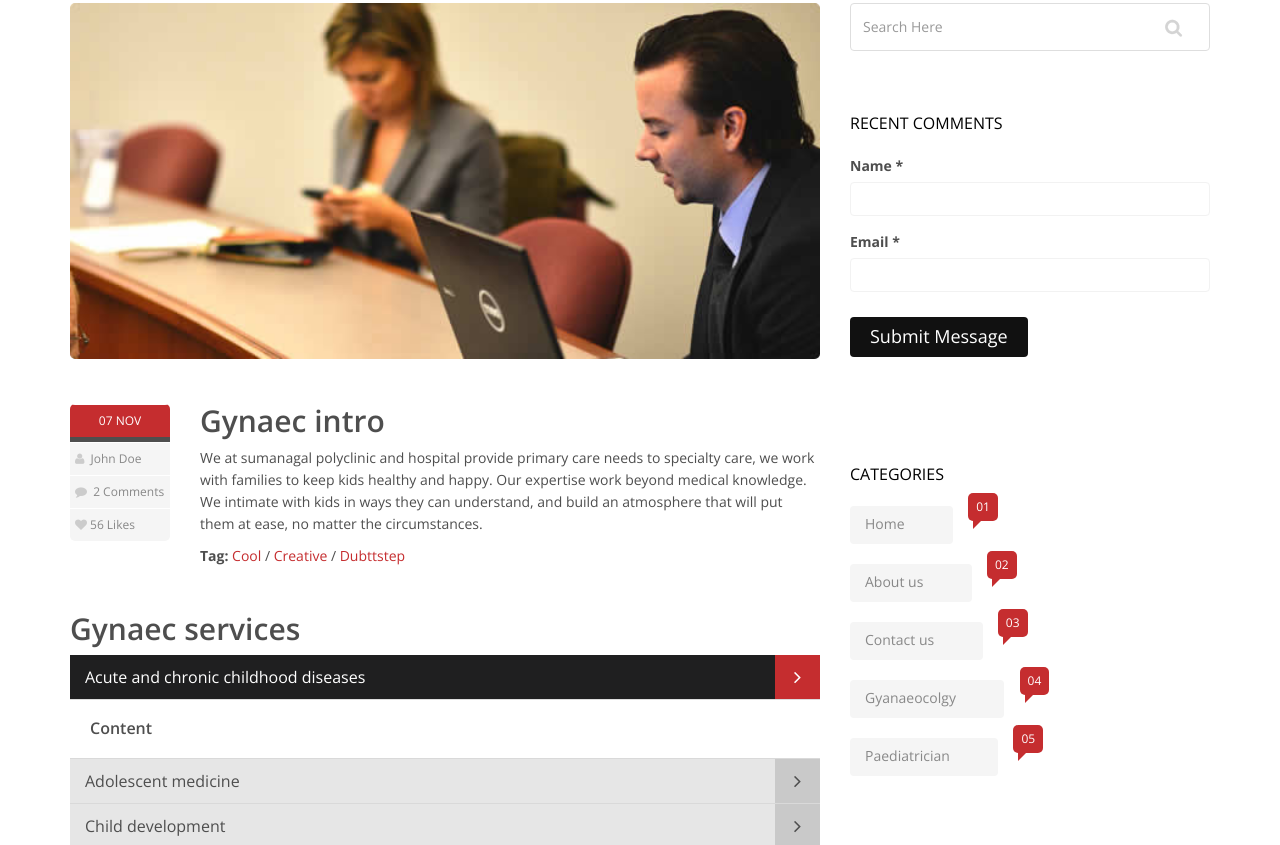
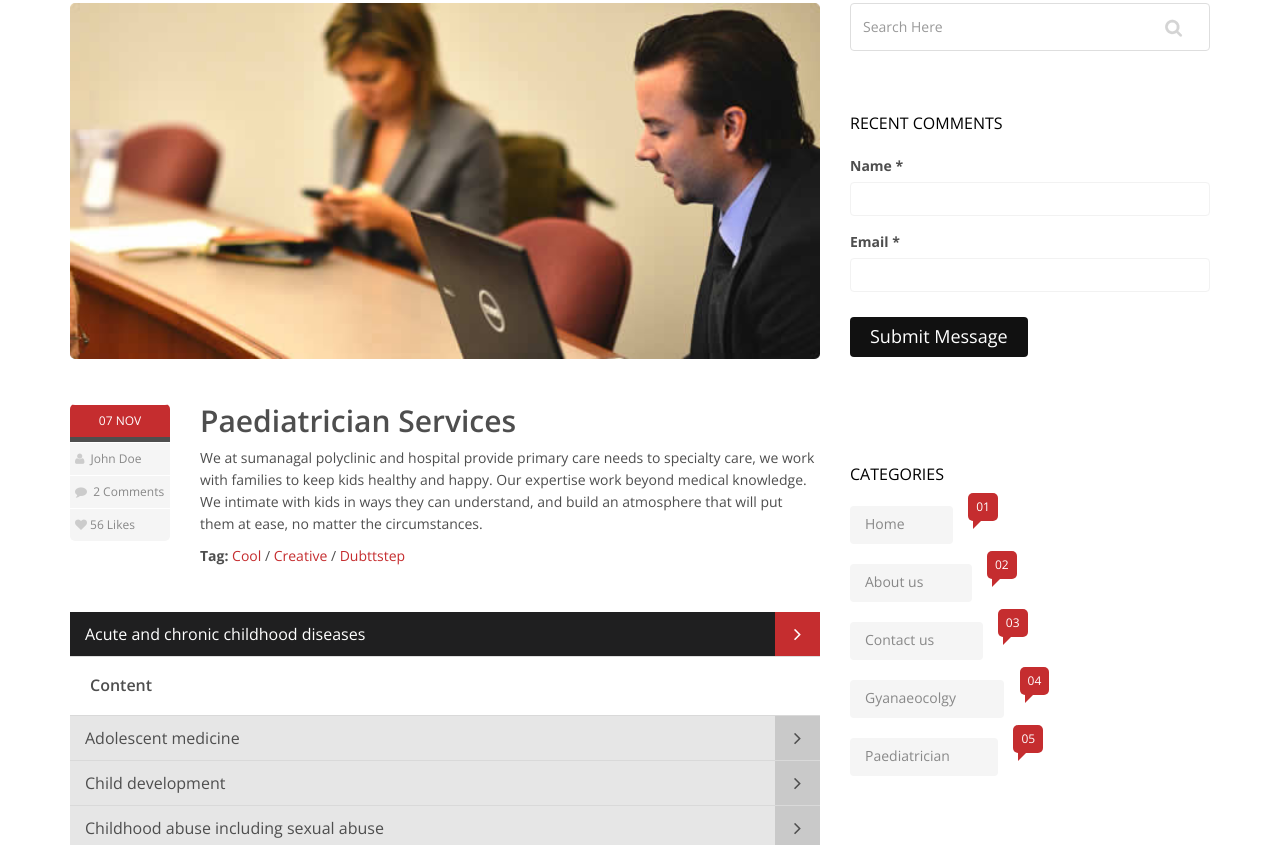
Before and after one commit to swaps95/sumangal, a plain HTML site: page paediatrician.html in a window 1280 px wide. Shown: the part 459-1304 px from the top of the page. Drawn offline with nearby package versions, Linux system fonts and the light colour scheme.

Commit message:
Create paediatrician.html

```diff
--- a/paediatrician.html
+++ b/paediatrician.html
@@ -3,9 +3,9 @@
 <head>
     <meta charset="utf-8">
     <meta name="viewport" content="width=device-width, initial-scale=1.0">
-    <meta name="description" content="">
+    <meta name="description" content="Gynaecologist in jaipur, paediatrician in jaipur, childcare in jaipur">
     <meta name="author" content="">
-    <title>Blog Single | Corlate</title>
+    <title> Paediatrician | Shri Sumangal Polyclinic Hospital </title>
 
     <!-- core CSS -->
     <link href="css/bootstrap.min.css" rel="stylesheet">
@@ -111,7 +111,7 @@
                                     </div>
                                 </div>
                                 <div class="col-xs-12 col-sm-10 blog-content">
-                                    <h2>Gynaec intro</h2>
+                                    <h2>Paediatrician Services</h2>
                                     <p>We at sumanagal polyclinic and hospital provide primary care needs to specialty care, we work
 
 with families to keep kids healthy and happy.
@@ -126,7 +126,7 @@ understand, and build an atmosphere that will put them at ease, no matter the ci
 
                                 </div>
 								<div class="col-xs-12 col-sm-12">
-                    <h2>Gynaec services</h2>
+                    <h2></h2>
                     <div class="accordion">
                         <div class="panel-group" id="accordion1">
                           <div class="panel panel-default">
```
